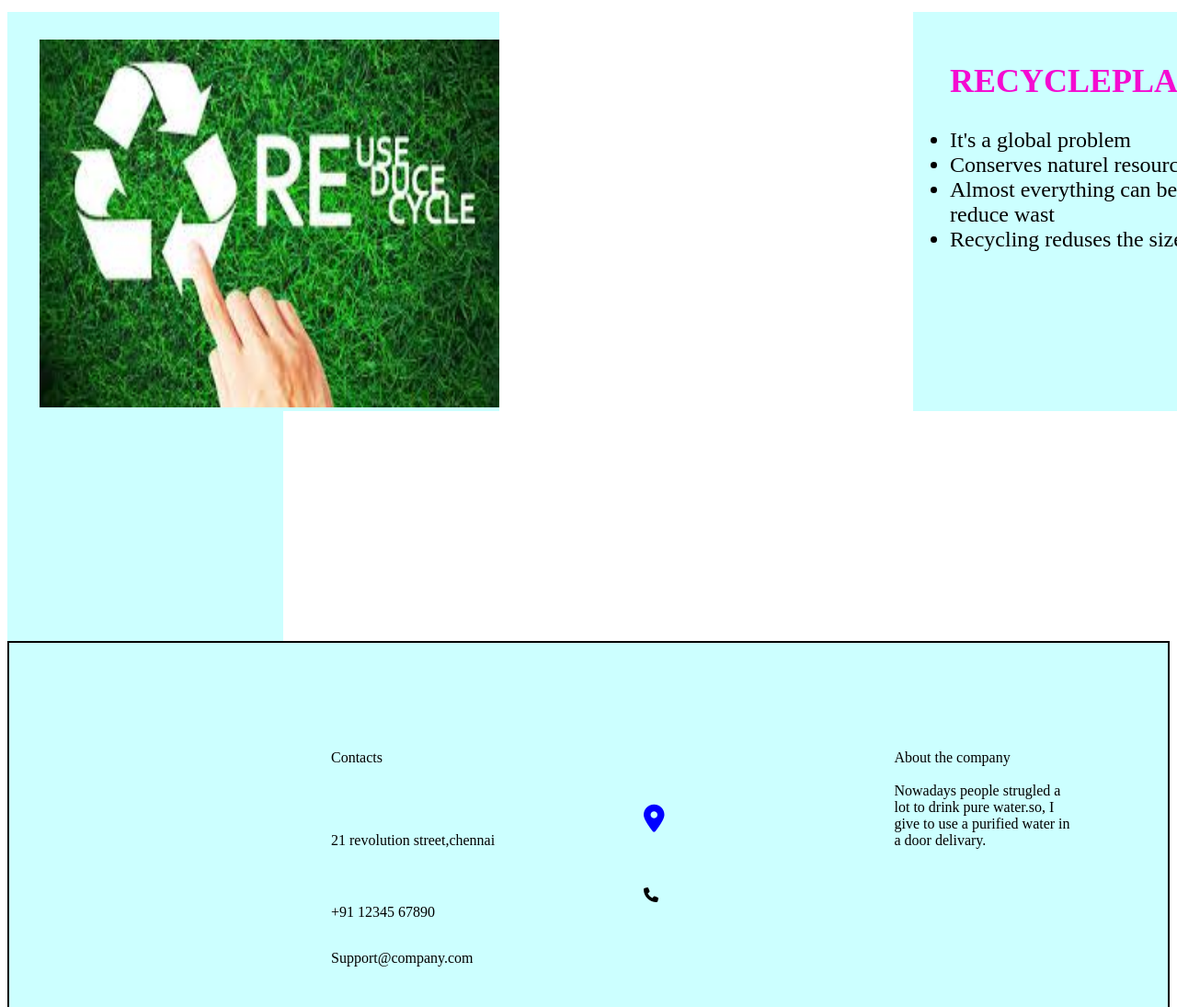
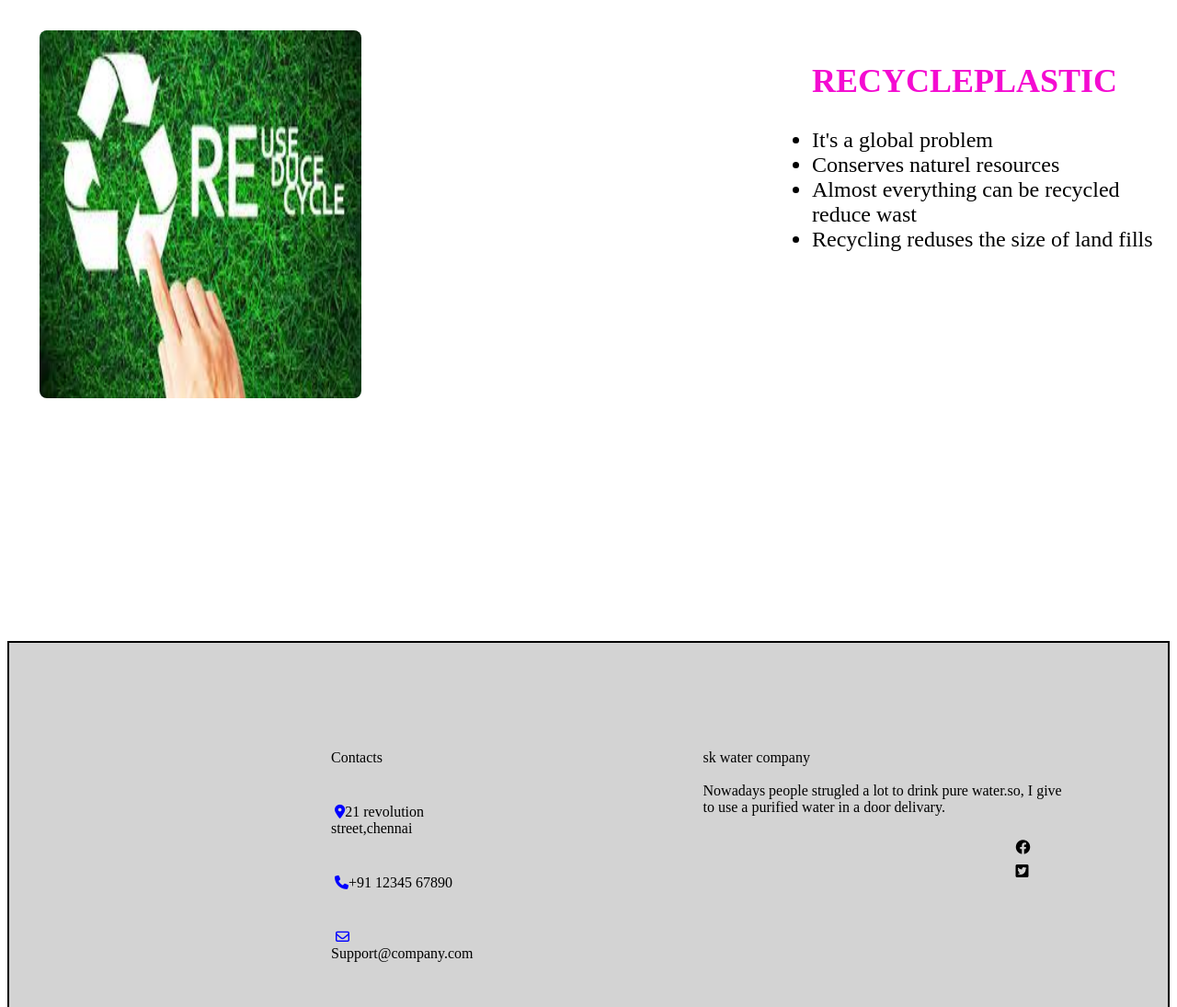
Before and after one commit to fssa-batch3/saraswathi.kaliyappan__web_project, a plain HTML site: page pages/home.html in a window 1280 px wide. Shown: the part 577-1672 px from the top of the page at 92% size. Drawn offline with Linux system fonts and the light colour scheme.

Commit message:
path uptate

```diff
--- a/assets/css/home.css
+++ b/assets/css/home.css
@@ -85,9 +85,7 @@ main img{
     display: flex;
     flex-direction: row;
     margin-top: 15px;
-    width: 300px;
-    background-color: #ccffff;
-
+    width: 400px;
 }
 .right{
     display: flex;
@@ -97,12 +95,15 @@ main img{
     margin-left: 450px;
     display: flex;
     font-size: x-large;
-    background-color: #ccffff;
 }
 .left{
     position: relative;
-    bottom: 250px;
-    background-color: #ccffff;
+    bottom: 260px;
+}
+.left img{
+    height: 400px;
+    width: 350px;
+    border-radius: 8px;
 }
 p ul{
     display: flex;
@@ -120,9 +121,9 @@ h2{
     display: flex;
     flex-direction: row;
     border: 2px solid black;
-    background-color: #ccffff;
+    background-color:  lightgray;
     padding: 100px;
-    padding-bottom: 500px;
+    padding-bottom: 40px;
 }
 .cs{
     display: flex;
@@ -134,8 +135,21 @@ h2{
     flex-direction: column;
     margin-left: 250px;
 }
-.fa-sharp {
-    font-size: 30px;
+.fa-location-dot {
+    font-size: 15px;
+    justify-content: space-between;
     color:blue;
-
+    margin-left: 4px;
 }
+.fa-phone{
+    justify-content: space-between;
+    font-size: 15px;
+    color:blue;
+    margin-left: 4px;
+}
+.fa-envelope{
+    font-size: 15px;
+    justify-content: space-between;
+    color:blue;
+    margin-left: 5px;
+ }
--- a/pages/home.html
+++ b/pages/home.html
@@ -55,11 +55,13 @@
       <p>Contacts</p>
       <p><i class="fa-sharp fa-solid fa-location-dot"></i>21 revolution street,chennai</p>
        <p><i class="fa-solid fa-phone"></i>+91 12345 67890</p>
-        <p>Support@company.com</p>
+        <p><i class="fa-regular fa-envelope"></i>Support@company.com</p>
     </div>
     <div class="ac">
-      <p>About the company<br><br>
+      <p>sk water company<br><br>
      Nowadays people strugled a lot to drink pure water.so, I give to use a purified water in a door delivary.</p>
+     <i class="fa-brands fa-facebook"></i>
+     <i class="fa-brands fa-square-twitter"></i>
     </div>
   </div>
 </footer>
```
